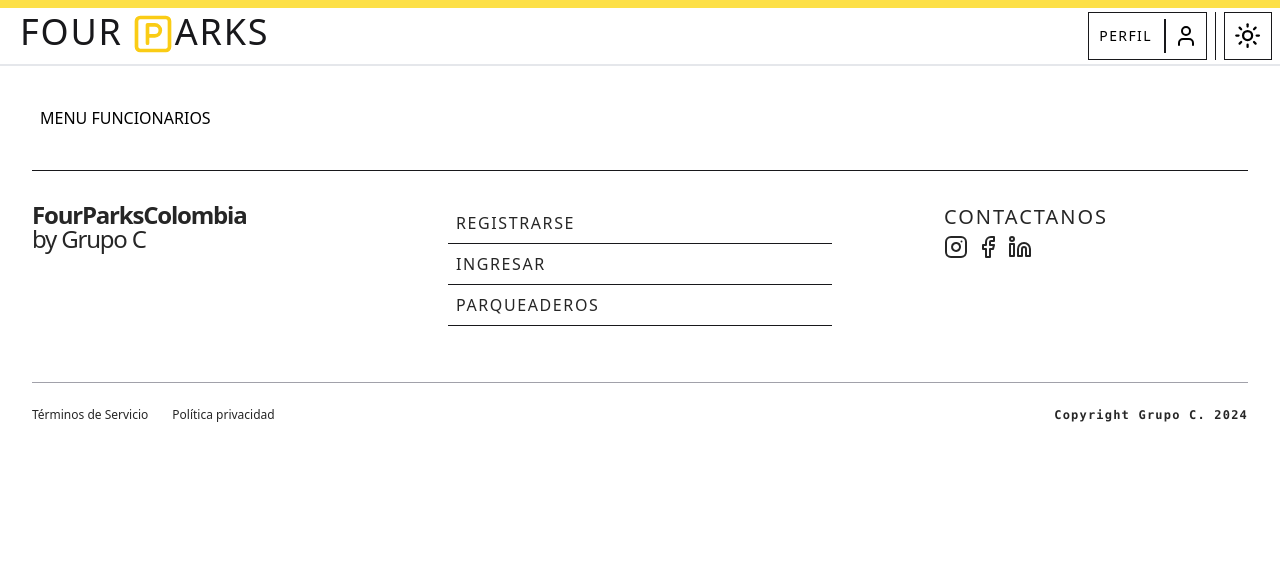
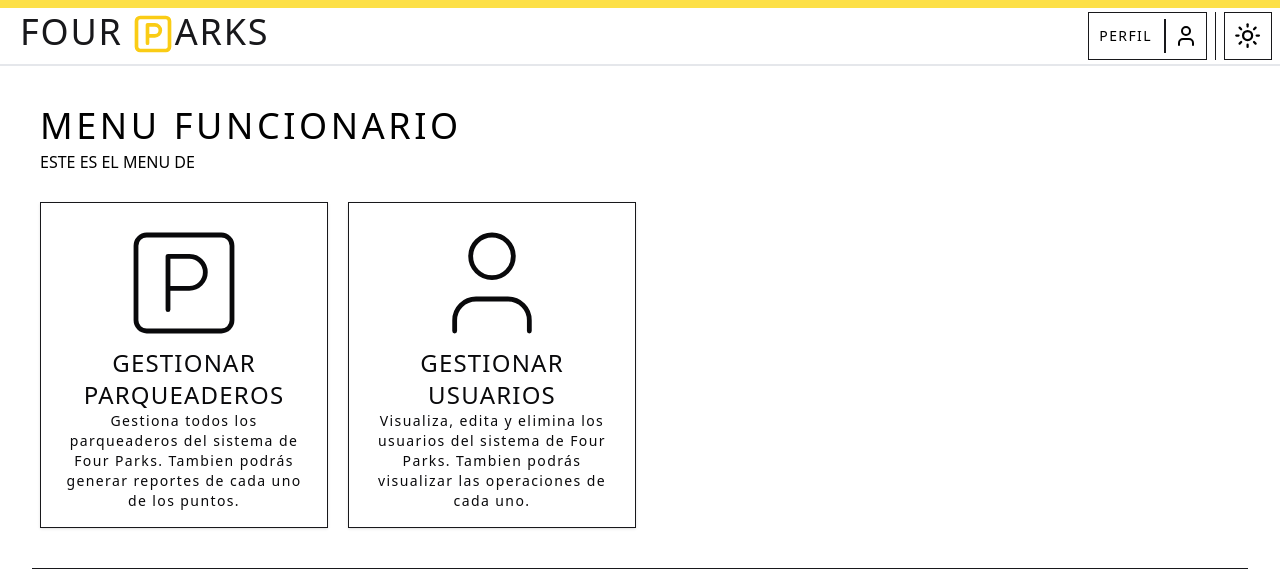
Before and after one commit to nicolas1102/four-parks-frontend, a Next.js app: page /admin in a window 1280 px wide. Shown: the top 578 px of the page. Built offline with nearby package versions, Linux system fonts and the light colour scheme; no server answers.

Commit message:
primera version menu admins

```diff
--- /dev/null
+++ b/src/app/admin/_components/AdminFunctionItem.tsx
@@ -0,0 +1,27 @@
+import { Shield, User } from 'lucide-react'
+import Link from 'next/link'
+import { ReactNode } from 'react'
+
+interface HomeItemInterface {
+  title: string
+  link: string
+  icon: ReactNode
+  text: string
+}
+
+const AdminFunctionItem = ({ title, link, icon, text }: HomeItemInterface) => {
+  return (
+    <Link
+      className='border border-primary bg-card text-card-foreground shadow flex flex-col justify-center p-4 w-72 hover:text-accent-foreground focus:bg-accent focus:text-accent-foreground hover:bg-accent transition-colors hover:bg-yellow-200 hover:text-black duration-500'
+      href={link}
+    >
+      {icon}
+      <h1 className='text-2xl font-normal tracking-wider text-center m-auto'>
+        {title.toUpperCase()}
+      </h1>
+      <p className='text-sm tracking-widest text-center'>{text}</p>
+    </Link>
+  )
+}
+
+export default AdminFunctionItem
--- a/src/app/admin/page.tsx
+++ b/src/app/admin/page.tsx
@@ -1,8 +1,46 @@
+'use client'
+
+import { useSession } from 'next-auth/react'
+import AdminFunctionItem from './_components/AdminFunctionItem'
+import { ParkingSquare, User } from 'lucide-react'
+
+const GERENTE_FUNCTIONS = [
+  {
+    title: 'GESTIONAR PARQUEADEROS',
+    text: 'Gestiona todos los parqueaderos del sistema de Four Parks. Tambien podrás generar reportes de cada uno de los puntos.',
+    link: '/admin/parqueaderos',
+    icon: <ParkingSquare strokeWidth={0.9} className='h-32 w-32 mx-auto' />,
+  },
+  {
+    title: 'GESTIONAR USUARIOS',
+    text: 'Visualiza, edita y elimina los usuarios del sistema de Four Parks. Tambien podrás visualizar las operaciones de cada uno.',
+    link: '/admin/usuarios',
+    icon: <User strokeWidth={0.9} className='h-32 w-32 mx-auto' />,
+  },
+]
+
 const Page = () => {
+  const { data: session } = useSession()
   return (
     <div className='max-h-full flex flex-col gap-y-10 m-10'>
-      <div className='flex flex-row'>
-        <h1>MENU FUNCIONARIOS</h1>
+      <div className='flex flex-col'>
+        <div className='pb-7'>
+          <h1 className='text-4xl tracking-widest pb-1'>
+            MENU {session?.role === 'GERENTE' ? 'GERENTE' : 'FUNCIONARIO'}
+          </h1>
+          <p className='text-base uppercase'>Este es el menu de </p>
+        </div>
+        <div className='flex flex-row flex-wrap gap-5'>
+          {GERENTE_FUNCTIONS.map((item, index) => (
+            <AdminFunctionItem
+              title={item.title}
+              text={item.text}
+              link={item.link}
+              icon={item.icon}
+              key={index}
+            />
+          ))}
+        </div>
       </div>
     </div>
   )
--- a/src/app/admin/usuarios/_components/UsersTable.tsx
+++ b/src/app/admin/usuarios/_components/UsersTable.tsx
@@ -146,7 +146,7 @@ export const columns: ColumnDef<UserInterface>[] = [
     ),
   },
   {
-    accessorKey: 'isActive',
+    accessorKey: 'accountActive',
     header: ({ column }) => {
       return (
         <Button
@@ -160,12 +160,12 @@ export const columns: ColumnDef<UserInterface>[] = [
     },
     cell: ({ row }) => (
       <div className='text-center'>
-        {row.getValue('isActive') ? 'Si' : 'No'}
+        {row.getValue('accountActive') ? 'Si' : 'No'}
       </div>
     ),
   },
   {
-    accessorKey: 'isBlocked',
+    accessorKey: 'accountBlocked',
     header: ({ column }) => {
       return (
         <Button
@@ -179,7 +179,7 @@ export const columns: ColumnDef<UserInterface>[] = [
     },
     cell: ({ row }) => (
       <div className='text-center'>
-        {row.getValue('isBlocked') ? 'Si' : 'No'}
+        {row.getValue('accountBlocked') ? 'Si' : 'No'}
       </div>
     ),
   },
@@ -198,11 +198,7 @@ export const columns: ColumnDef<UserInterface>[] = [
     },
     cell: ({ row }) => {
       const user = row.original
-      return (
-        <div className='lowercase text-center'>
-          {user.roleRequest.roleListName[0]}
-        </div>
-      )
+      return <div className='capitalize text-center'>{user.roleList[0]}</div>
     },
   },
   {
--- a/src/app/admin/usuarios/page.tsx
+++ b/src/app/admin/usuarios/page.tsx
@@ -13,9 +13,9 @@ const usersData: UserInterface[] = [
     firstLastname: 'Doe',
     secondLastname: 'Miller',
     loginAttempts: 0,
-    isActive: true,
-    isBlocked: true,
-    roleListName: ['USUARIO'],
+    accountActive: true,
+    accountBlocked: true,
+    roleList: ['USUARIO'],
   },
 ]
 
--- a/src/app/not-found.tsx
+++ b/src/app/not-found.tsx
@@ -6,7 +6,7 @@ import FloatingButton from '@/components/CustomButtons/FloatingButton'
 
 export default function NotFound() {
   return (
-    <div className='container relative flex flex-col items-center gap-2 pt-10'>
+    <div className='relative flex flex-col items-center gap-y-2 pt-10 pb-10 m-10'>
       <FloatingButton text='PANTALLA DE INICIO' href='/' direction='left' />
       <div className='relative mb-4 h-32 w-32 text-muted-foreground'>
         <Icons.lost className='text-red-400' />
--- a/src/components/HomeItem.tsx
+++ /dev/null
@@ -1,30 +0,0 @@
-import { Shield, User } from 'lucide-react'
-import Link from 'next/link'
-
-interface HomeItemInterface {
-  title: string
-  link: string
-  icon: string
-  text: string
-}
-
-const HomeItem = ({ title, link, icon, text }: HomeItemInterface) => {
-  return (
-    <Link
-      className=' border bg-card text-card-foreground shadow flex flex-col justify-center gap-8 p-4 w-72 hover:text-accent-foreground focus:bg-accent focus:text-accent-foreground hover:bg-accent transition-colors '
-      href={link}
-    >
-      {icon === 'Player' ? (
-        <User className='h-24 w-24 mx-auto' />
-      ) : (
-        <Shield className='h-24 w-24 mx-auto' />
-      )}
-      <h1 className='text-3xl font-normal tracking-wider text-center text-primary sm:text-4xl m-auto'>
-        {title.toUpperCase()}
-      </h1>
-      <p className='text-sm tracking-widest text-center'>{text}</p>
-    </Link>
-  )
-}
-
-export default HomeItem
--- a/src/components/Layout/Navbar/Navbar.tsx
+++ b/src/components/Layout/Navbar/Navbar.tsx
@@ -4,14 +4,12 @@ import Link from 'next/link'
 import { Icons } from '../../Icons'
 import ModeToggle from './ModeToggle'
 import ProfileNav from './ProfileNav'
-import { getServerSession } from 'next-auth'
 // import { OPTIONS } from '@/app/api/auth/[...nextauth]/route'
 import { useSession } from 'next-auth/react'
-import { redirect } from 'next/dist/server/api-utils'
 
 const Navbar = () => {
   // const session = await getServerSession(OPTIONS)
-  const { data: session1 } = useSession()
+  const { data: session } = useSession()
 
   return (
     <div className='flex flex-col sticky z-50 top-0 inset-x-0 items-center justify-center w-full border-b-2 backdrop-blur supports-[backdrop-filter]:bg-background/60'>
@@ -30,25 +28,25 @@ const Navbar = () => {
           </Link>
         </div>
         <div className='flex flex-row justify-end gap-2 px-1'>
-          {session1?.role === 'USUARIO' && (
+          {session?.role === 'USUARIO' && (
             <>
               <NavItem title='PARQUEADEROS' link='/parqueaderos' />
               <span className='border-l border-primary'></span>
             </>
           )}
-          {session1?.role === 'FUNCIONARIO' && (
+          {session?.role === 'FUNCIONARIO' && (
             <>
               <NavItem title='MENU FUNCIONARIOS' link='/admin' />
               <span className='border-l border-primary'></span>
             </>
           )}
-          {session1?.role === 'GERENTE' && (
+          {session?.role === 'GERENTE' && (
             <>
               <NavItem title='MENU GERENTE' link='/admin' />
               <span className='border-l border-primary'></span>
             </>
           )}
-          <ProfileNav isLoggedIn={session1 ? true : false} />
+          <ProfileNav isLoggedIn={session ? true : false} />
           <span className='border-l border-primary'></span>
           <ModeToggle />
         </div>
```
Also changed, not shown: src/lib/interfaces/user.interface.ts (+4 -4 lines).
